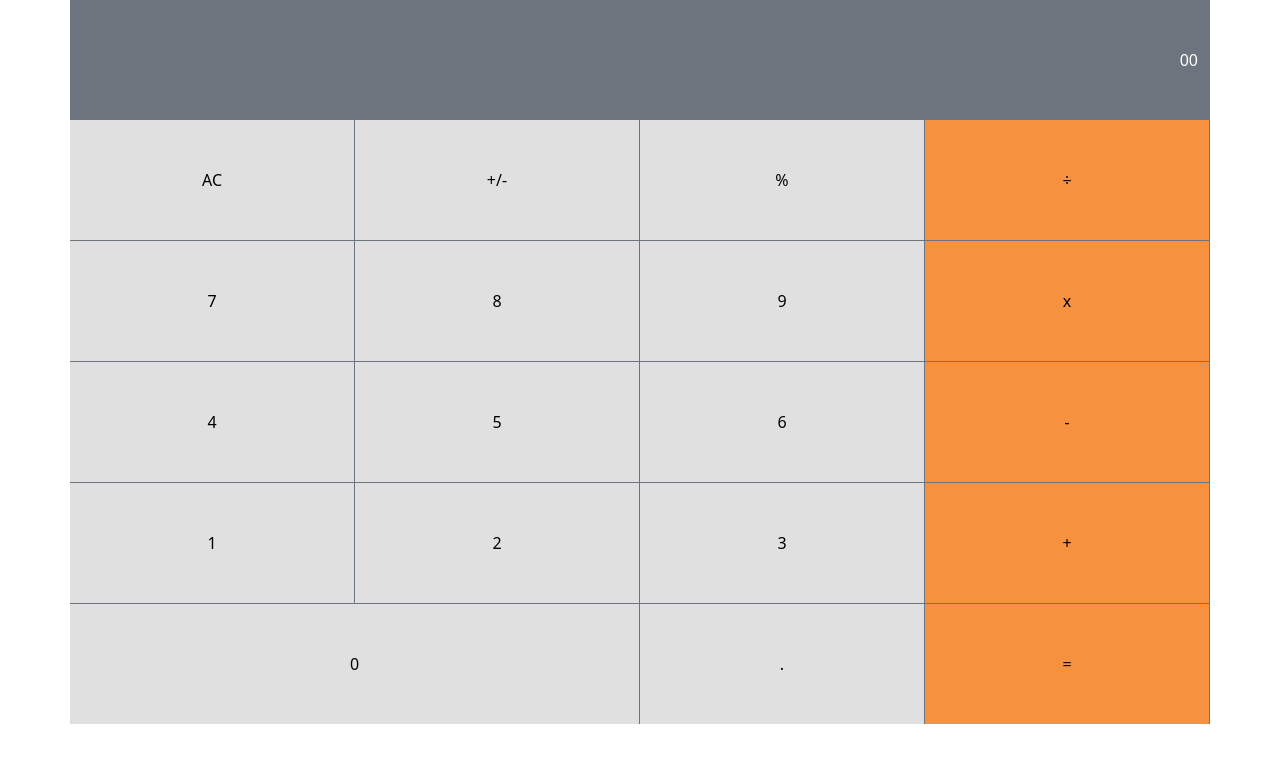
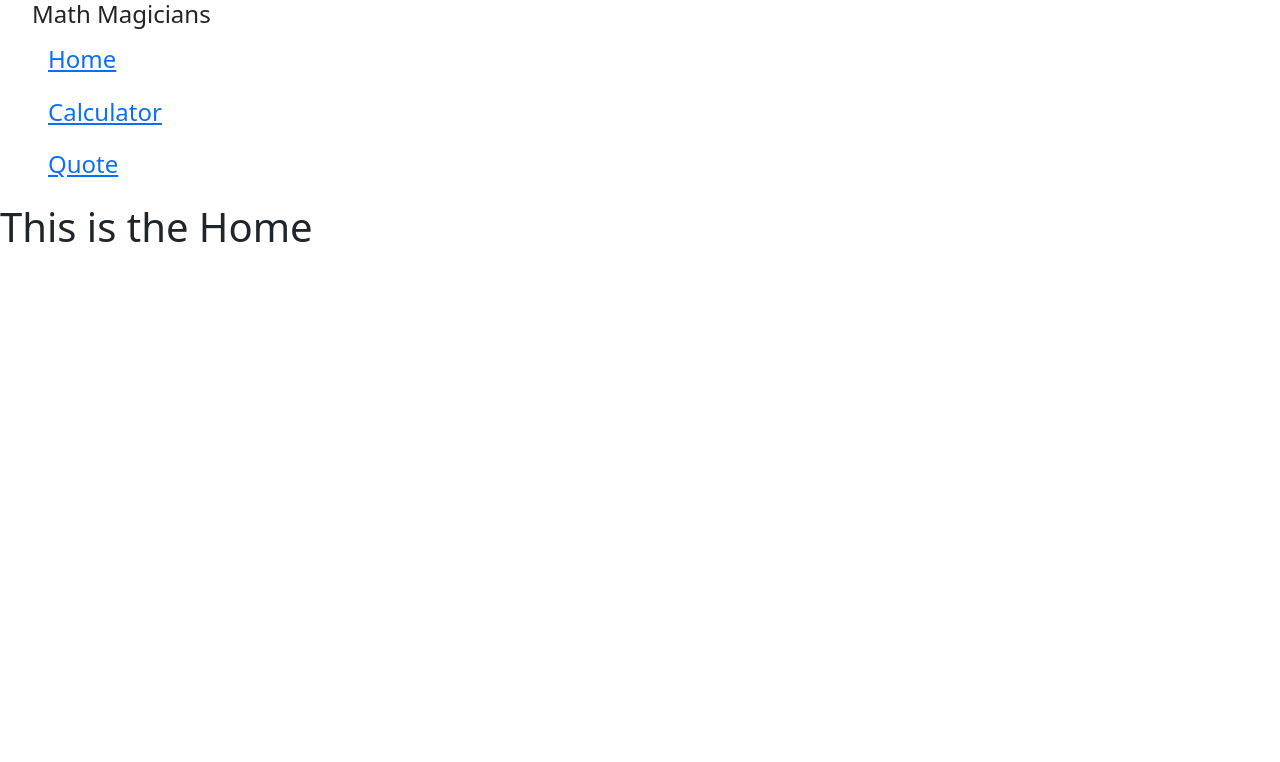
Before and after one commit to SunnySparks/Math-Magicians, a React (Create React App) app: page / in a window 1280 px wide. Shown: the top 762 px of the page. Built offline with nearby package versions, Linux system fonts and the light colour scheme.

Commit message:
Create Home

```diff
--- a/src/App.css
+++ b/src/App.css
@@ -18,3 +18,7 @@
   border-left: none;
   border-right: 1px solid;
 }
+
+ul {
+  list-style: none;
+}
--- a/src/App.js
+++ b/src/App.js
@@ -1,15 +1,27 @@
 import React from 'react';
 import './App.css';
+import { BrowserRouter as Router, Switch, Route } from 'react-router-dom';
 import Calculator from './components/Calculator';
 import Navbar from './components/Navbar';
+import Home from './components/Home';
 
 // eslint-disable-next-line react/prefer-stateless-function
 class App extends React.Component {
   render() {
     return (
       <div>
-        <Navbar />
-        <Calculator />
+        <Router>
+          <Navbar />
+          <Switch>
+            <Route exact path="/">
+              <Home />
+            </Route>
+            <Route path="/calculator">
+              <Calculator />
+            </Route>
+            <Route path="/quote" />
+          </Switch>
+        </Router>
       </div>
     );
   }
--- /dev/null
+++ b/src/components/Home.js
@@ -0,0 +1,14 @@
+import 'bootstrap/dist/css/bootstrap.min.css';
+import 'bootstrap/dist/js/bootstrap.bundle.min';
+import '../App.css';
+import React from 'react';
+
+const Home = () => (
+  <nav className="navBar">
+    <h1>
+      This is the Home
+    </h1>
+  </nav>
+);
+
+export default Home;
--- a/src/components/Navbar.js
+++ b/src/components/Navbar.js
@@ -1,18 +1,44 @@
+import 'bootstrap/dist/css/bootstrap.min.css';
+import 'bootstrap/dist/js/bootstrap.bundle.min';
 import React from 'react';
-import {
-  BrowserRouter as Router,
-  Switch,
-  Route,
-} from 'react-router-dom';
+import { NavLink } from 'react-router-dom';
 
-export default function Navbar() {
+const Navbar = () => {
+  const links = [
+    {
+      id: 1,
+      path: '/',
+      text: 'Home',
+    },
+    {
+      id: 2,
+      path: '/calculator',
+      text: 'Calculator',
+    },
+    {
+      id: 3,
+      path: '/quote',
+      text: 'Quote',
+    },
+  ];
   return (
-    <Router>
-      <Switch>
-        <Route exact path="/" />
-        <Route path="/Calculator" />
-        <Route path="/Quote" />
-      </Switch>
-    </Router>
+    <nav className="navBar">
+      <ul>
+        <li>
+          <h4>
+            Math Magicians
+          </h4>
+        </li>
+        {links.map((link) => (
+          <li className="nav-item " key={link.id}>
+            <h4 className="nav-link">
+              <NavLink to={link.path} activeClassName="active-link" exact>{link.text}</NavLink>
+            </h4>
+          </li>
+        ))}
+      </ul>
+    </nav>
   );
-}
+};
+
+export default Navbar;
```
